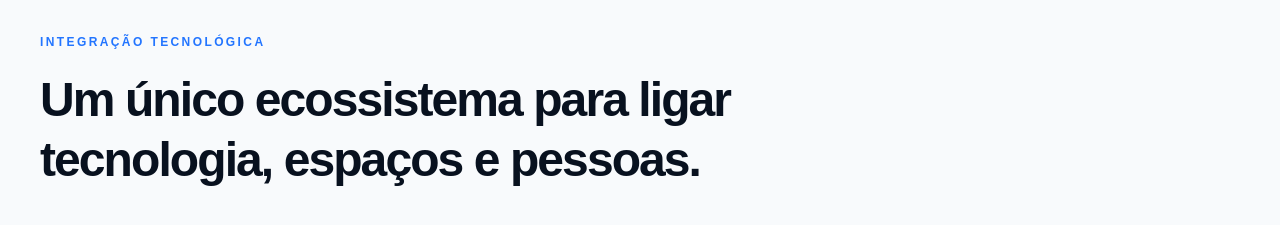
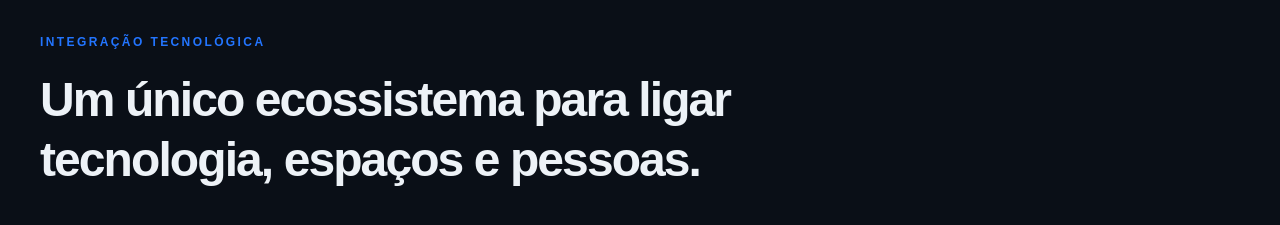
Before and after one commit to integrolink/integrolink-website, a Next.js app: page / in a window 1280 px wide. Shown: the part 823-1048 px from the top of the page. Built offline with nearby package versions, Linux system fonts and the light colour scheme.

Commit message:
Define fundo escuro para o conteúdo

```diff
--- a/src/app/globals.css
+++ b/src/app/globals.css
@@ -9,6 +9,9 @@
   --brand: #2375ff;
   --brand-dark: #154699;
   --brand-soft: #eaf2ff;
+  --content-background: #0a0f17;
+  --content-foreground: #edf2f7;
+  --content-muted: #9ba8b8;
 }
 
 @theme inline {
@@ -20,6 +23,9 @@
   --color-brand: var(--brand);
   --color-brand-dark: var(--brand-dark);
   --color-brand-soft: var(--brand-soft);
+  --color-content-background: var(--content-background);
+  --color-content-foreground: var(--content-foreground);
+  --color-content-muted: var(--content-muted);
   --font-sans: Arial, Helvetica, sans-serif;
 }
 
--- a/src/app/page.tsx
+++ b/src/app/page.tsx
@@ -7,12 +7,12 @@ export default function Home() {
       <Navbar />
       <main>
         <Hero />
-        <section className="bg-background">
+        <section className="bg-content-background">
           <div className="mx-auto w-full max-w-7xl px-5 py-16 sm:px-8 sm:py-24 lg:px-10">
             <p className="mb-5 text-xs font-bold uppercase tracking-[0.2em] text-brand">
               Integração tecnológica
             </p>
-            <h2 className="max-w-4xl text-3xl font-bold leading-tight tracking-[-0.04em] text-foreground sm:text-5xl">
+            <h2 className="max-w-4xl text-3xl font-bold leading-tight tracking-[-0.04em] text-content-foreground sm:text-5xl">
               Um único ecossistema para ligar tecnologia, espaços e pessoas.
             </h2>
           </div>
--- a/src/components/PageIntro.tsx
+++ b/src/components/PageIntro.tsx
@@ -13,7 +13,7 @@ export function PageIntro({
   description,
 }: PageIntroProps) {
   return (
-    <main className="bg-background">
+    <main className="bg-content-background">
       <section className="relative isolate min-h-[25rem] overflow-hidden bg-[#0b1d38] sm:min-h-[30rem]">
         <HeroMedia />
         <Container className="relative flex min-h-[25rem] items-center py-14 sm:min-h-[30rem] sm:py-20">
@@ -29,9 +29,9 @@ export function PageIntro({
         </Container>
       </section>
 
-      <section className="bg-background">
+      <section className="bg-content-background">
         <Container className="py-16 sm:py-24">
-          <p className="max-w-2xl border-l-2 border-brand pl-5 text-lg leading-8 text-muted sm:text-xl">
+          <p className="max-w-2xl border-l-2 border-brand pl-5 text-lg leading-8 text-content-muted sm:text-xl">
             {description}
           </p>
         </Container>
```
